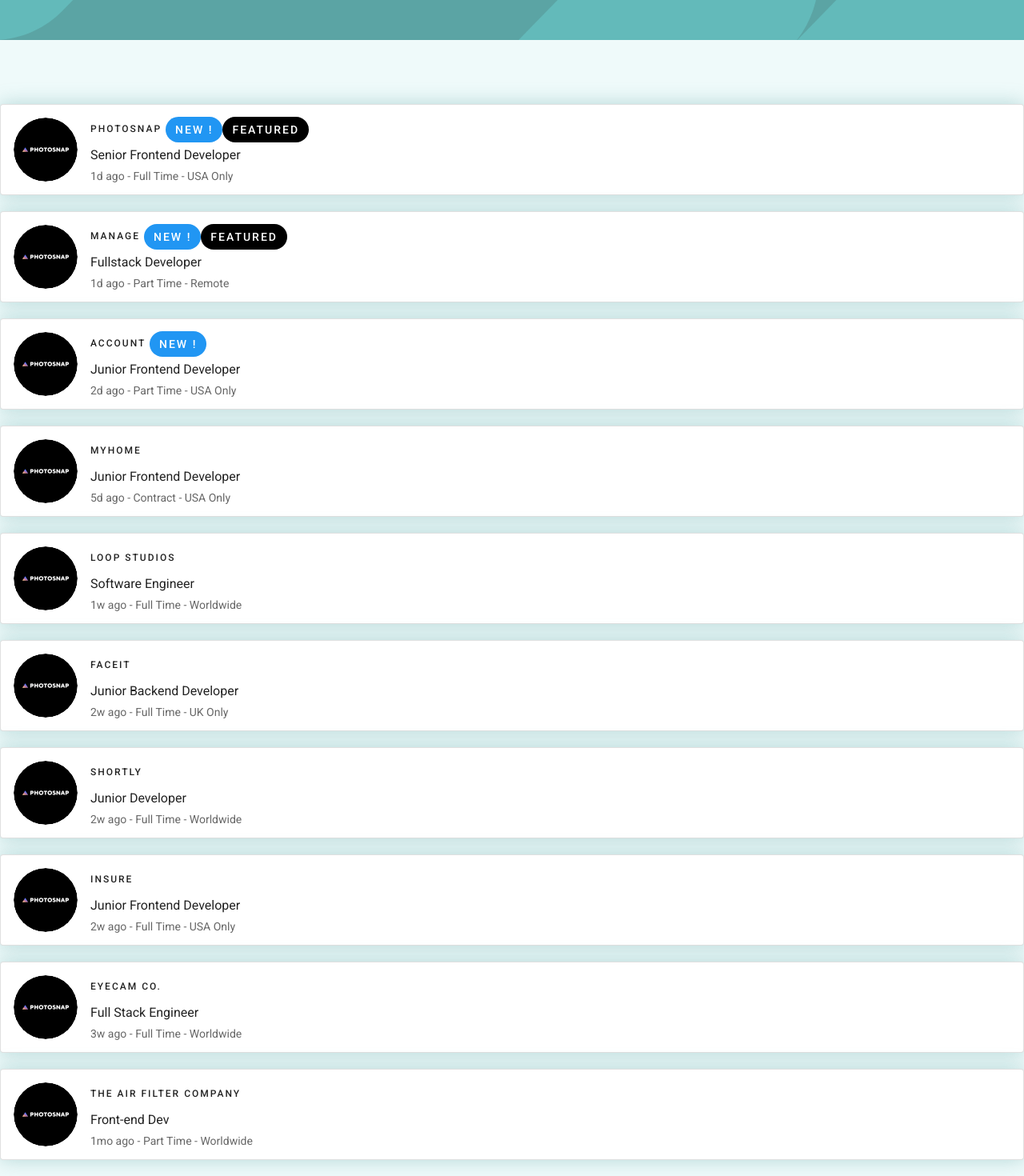
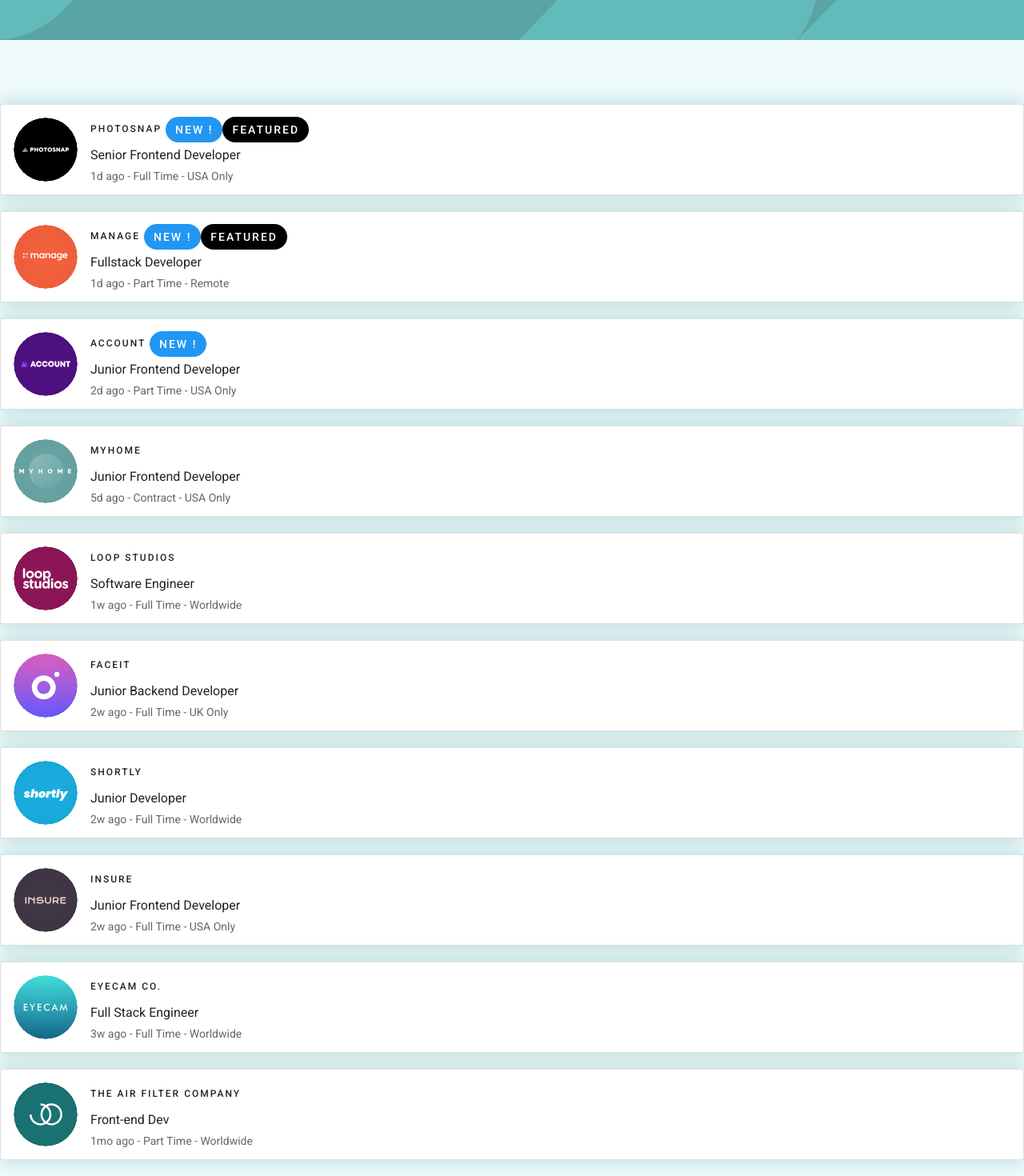
Before and after one commit to josemasf/job-list-and-filter, a Vue app: page / in a window 1280 px wide. Shown: the part 100-1570 px from the top of the page at 80% size. Built offline with nearby package versions, Linux system fonts and the light colour scheme.

Commit message:
add logo

```diff
--- a/src/components/Card.vue
+++ b/src/components/Card.vue
@@ -3,16 +3,16 @@
   <v-card outlined class="job-info mb-5" v-for="job in jobInfo" :key="job.id">
   <v-list-item three-line >
     <v-list-item-avatar size="80">
-      <v-img src="~@/assets/photosnap.svg"></v-img>
+      <v-img :src="logoImage(job)"></v-img>
     </v-list-item-avatar>
     <v-list-item-content>
       <div class="overline ">
         {{job.company}}
         <v-chip
-          color="blue white--text" v-if="job.new"
+          color="blue white--text" v-show="job.new"
         >NEW !</v-chip>
         <v-chip
-          color="black white--text" v-if="job.featured"
+          color="black white--text" v-show="job.featured"
         >Featured</v-chip>
       </div>
       <v-list-item-title class="mb-1">
@@ -36,12 +36,18 @@
     }
     })
 export default class Card extends Vue{
-@Prop() readonly jobInfo!: {
-      id: number;company: string;logo: string;new: boolean;featured: boolean;position: string;role: string;level: string;postedAt: string;contract: string;location: string;languages: string[];tools: string[];
-    }[]
+@Prop() readonly jobInfo!: Job[]
+
+    logoImage (jobInfo: Job) {
+      const fileName = jobInfo.logo.toLowerCase()
+
+      return require(`../assets/${fileName}`) // the module request
+    }
 }
 
-
+interface Job{
+      id: number;company: string;logo: string;new: boolean;featured: boolean;position: string;role: string;level: string;postedAt: string;contract: string;location: string;languages: string[];tools: string[];
+    }
 </script>
 <style lang="scss" scoped>
 .job-info{
--- a/src/containers/CardsJobs.vue
+++ b/src/containers/CardsJobs.vue
@@ -21,7 +21,7 @@
   this.items = [{
       "id": 1,
       "company": "Photosnap",
-      "logo": "~@/assets/photosnap.svg",
+      "logo": "photosnap.svg",
       "new": true,
       "featured": true,
       "position": "Senior Frontend Developer",
@@ -36,7 +36,7 @@
     {
       "id": 2,
       "company": "Manage",
-      "logo": "~@/assets/manage.svg",
+      "logo": "manage.svg",
       "new": true,
       "featured": true,
       "position": "Fullstack Developer",
@@ -51,7 +51,7 @@
     {
       "id": 3,
       "company": "Account",
-      "logo": "~@/assets/account.svg",
+      "logo": "account.svg",
       "new": true,
       "featured": false,
       "position": "Junior Frontend Developer",
@@ -66,7 +66,7 @@
     {
       "id": 4,
       "company": "MyHome",
-      "logo": "~@/assets/myhome.svg",
+      "logo": "myhome.svg",
       "new": false,
       "featured": false,
       "position": "Junior Frontend Developer",
@@ -81,7 +81,7 @@
     {
       "id": 5,
       "company": "Loop Studios",
-      "logo": "~@/assets/loop-studios.svg",
+      "logo": "loop-studios.svg",
       "new": false,
       "featured": false,
       "position": "Software Engineer",
@@ -96,7 +96,7 @@
     {
       "id": 6,
       "company": "FaceIt",
-      "logo": "~@/assets/faceit.svg",
+      "logo": "faceit.svg",
       "new": false,
       "featured": false,
       "position": "Junior Backend Developer",
@@ -111,7 +111,7 @@
     {
       "id": 7,
       "company": "Shortly",
-      "logo": "~@/assets/shortly.svg",
+      "logo": "shortly.svg",
       "new": false,
       "featured": false,
       "position": "Junior Developer",
@@ -126,7 +126,7 @@
     {
       "id": 8,
       "company": "Insure",
-      "logo": "~@/assets/insure.svg",
+      "logo": "insure.svg",
       "new": false,
       "featured": false,
       "position": "Junior Frontend Developer",
@@ -141,7 +141,7 @@
     {
       "id": 9,
       "company": "Eyecam Co.",
-      "logo": "~@/assets/eyecam-co.svg",
+      "logo": "eyecam-co.svg",
       "new": false,
       "featured": false,
       "position": "Full Stack Engineer",
@@ -156,7 +156,7 @@
     {
       "id": 10,
       "company": "The Air Filter Company",
-      "logo": "~@/assets/the-air-filter-company.svg",
+      "logo": "the-air-filter-company.svg",
       "new": false,
       "featured": false,
       "position": "Front-end Dev",
```
